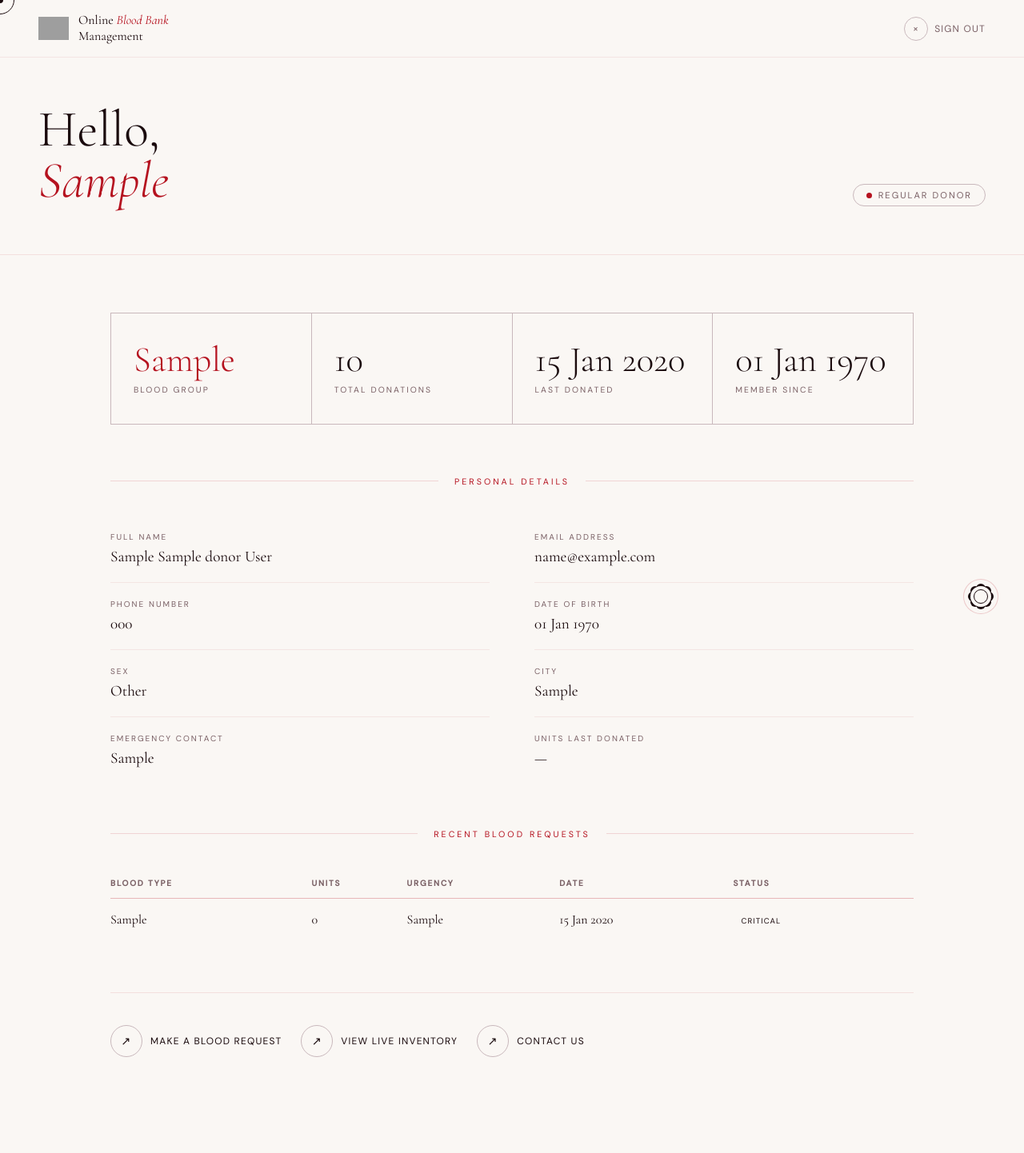
After one commit to sohxmm/Online-Blood-Bank-Management-System, a PHP site: page /dashboard.php in a window 1280 px wide. The commit adds this page. Shown: the whole page at 80% size. Run offline with PHP 8.4, Linux system fonts and the light colour scheme; the visitor is signed in with stand-in values (Sample User, id 1); tables that the repository leaves empty or names only in its code hold one stand-in row (values such as "Sample post"); grey boxes are pictures that could not be loaded.

Commit message:
add login, dashboard and logout with session auth

```diff
--- /dev/null
+++ b/dashboard.php
@@ -0,0 +1,355 @@
+<?php
+// dashboard.php — Donor Dashboard
+// Protected: only accessible after login
+
+session_start();
+if (!isset($_SESSION['donor_id'])) {
+    header('Location: login.php');
+    exit;
+}
+
+require_once 'db.php';
+$db = getDB();
+
+$donorID = (int)$_SESSION['donor_id'];
+
+// Fetch full donor details
+$stmt = $db->prepare(
+    'SELECT d.FName, d.MName, d.LName, d.DOB, d.Sex, d.Email,
+            d.BloodGroup, d.City, d.Pincode, d.EmergencyContact,
+            d.LastDonationDate, d.UnitsLastDonated, d.RegisteredAt,
+            dc.PhoneNo
+     FROM   Donor d
+     LEFT JOIN Donor_Contact dc ON dc.DonorID = d.DonorID
+     WHERE  d.DonorID = ?
+     LIMIT  1'
+);
+$stmt->bind_param('i', $donorID);
+$stmt->execute();
+$donor = $stmt->get_result()->fetch_assoc();
+$stmt->close();
+
+if (!$donor) {
+    session_destroy();
+    header('Location: login.php?error=' . urlencode('Session expired. Please sign in again.'));
+    exit;
+}
+
+// Check Regular or First-Time donor
+$stmtR = $db->prepare('SELECT TotalDonations, LastDonationDate FROM Regular_Donor WHERE DonorID = ? LIMIT 1');
+$stmtR->bind_param('i', $donorID);
+$stmtR->execute();
+$regular = $stmtR->get_result()->fetch_assoc();
+$stmtR->close();
+
+// Fetch blood requests submitted under this donor's name
+$stmtReq = $db->prepare(
+    'SELECT BloodGroup, UnitsRequested, Urgency, Status, RequestDate
+     FROM   Blood_Request
+     WHERE  RequesterPhone = (
+         SELECT PhoneNo FROM Donor_Contact WHERE DonorID = ? LIMIT 1
+     )
+     ORDER  BY RequestDate DESC
+     LIMIT  5'
+);
+$stmtReq->bind_param('i', $donorID);
+$stmtReq->execute();
+$requests = $stmtReq->get_result()->fetch_all(MYSQLI_ASSOC);
+$stmtReq->close();
+
+// Helper
+function fmt(?string $date): string {
+    if (!$date) return '—';
+    return date('d M Y', strtotime($date));
+}
+$fullName  = trim($donor['FName'] . ' ' . ($donor['MName'] ? $donor['MName'] . ' ' : '') . $donor['LName']);
+$donorType = $regular ? 'Regular Donor' : 'First-Time Donor';
+$totalDons = $regular ? $regular['TotalDonations'] : 0;
+?>
+<!DOCTYPE html>
+<html lang="en">
+<head>
+<meta charset="UTF-8">
+<meta name="viewport" content="width=device-width, initial-scale=1.0">
+<title>Dashboard — Bloodline</title>
+<link rel="preconnect" href="https://fonts.googleapis.com">
+<link rel="preconnect" href="https://fonts.gstatic.com" crossorigin>
+<link href="https://fonts.googleapis.com/css2?family=Cormorant+Garamond:ital,wght@0,300;0,400;0,500;0,600;0,700;1,300;1,400;1,500;1,600;1,700&family=DM+Sans:wght@300;400;500&display=swap" rel="stylesheet">
+<style>
+*,*::before,*::after{margin:0;padding:0;box-sizing:border-box;}
+:root{
+  --cream:#FAF7F4;--cream-dark:#F0EBE5;
+  --black:#1A0A0D;--red:#B5121F;
+  --gray:#7A6065;--gray-light:#C9B8BC;
+  --serif:'Cormorant Garamond',Georgia,serif;
+  --sans:'DM Sans',sans-serif;
+}
+body{font-family:var(--sans);background:var(--cream);color:var(--black);cursor:none;overflow-x:hidden;}
+body.dark-mode{--cream:#1E0E12;--cream-dark:#280E14;--black:#FAF0F2;--gray:#B89098;--gray-light:#5A3040;}
+
+.cursor-dot{width:8px;height:8px;background:var(--black);border-radius:50%;position:fixed;top:0;left:0;pointer-events:none;z-index:99999;transform:translate(-50%,-50%);transition:width .2s,height .2s,background .2s;}
+.cursor-ring{width:36px;height:36px;border:1.5px solid var(--black);border-radius:50%;position:fixed;top:0;left:0;pointer-events:none;z-index:99998;transform:translate(-50%,-50%);transition:width .35s,height .35s,border-color .2s;}
+.cursor-dot.hov{width:12px;height:12px;background:var(--red);}
+.cursor-ring.hov{width:56px;height:56px;border-color:var(--red);}
+
+/* NAV */
+nav{position:fixed;top:0;left:0;right:0;height:72px;display:flex;align-items:center;justify-content:space-between;padding:0 48px;z-index:1000;background:rgba(250,247,244,.97);backdrop-filter:blur(12px);border-bottom:1px solid rgba(181,18,31,.08);transition:background .4s;}
+body.dark-mode nav{background:rgba(30,14,18,.97);}
+.nav-logo{display:flex;align-items:center;gap:12px;text-decoration:none;color:var(--black);cursor:none;}
+.nav-logo img{width:38px;height:38px;object-fit:contain;}
+.nav-logo-text{font-family:var(--serif);font-size:1rem;line-height:1.2;color:var(--black);}
+.nav-logo-text em{font-style:italic;color:var(--red);}
+.nav-right{display:flex;align-items:center;gap:24px;}
+.nav-logout{display:flex;align-items:center;gap:8px;text-decoration:none;font-size:.75rem;letter-spacing:.1em;text-transform:uppercase;color:var(--gray);cursor:none;transition:color .2s;}
+.nav-logout:hover{color:var(--red);}
+.nav-logout-arrow{width:30px;height:30px;border:1px solid var(--gray-light);border-radius:50%;display:flex;align-items:center;justify-content:center;font-size:.8rem;transition:all .3s;}
+.nav-logout:hover .nav-logout-arrow{border-color:var(--red);color:var(--red);}
+
+/* HERO */
+.dash-hero{padding:130px 48px 60px;background:var(--cream);border-bottom:1px solid rgba(181,18,31,.1);display:flex;justify-content:space-between;align-items:flex-end;transition:background .4s;}
+.dash-hero h1{font-family:var(--serif);font-size:clamp(2.5rem,5vw,5rem);font-weight:300;line-height:1.0;color:var(--black);}
+.dash-hero h1 em{font-style:italic;color:var(--red);}
+.dash-hero-right{text-align:right;}
+.donor-type-badge{display:inline-flex;align-items:center;gap:8px;font-size:.7rem;letter-spacing:.18em;text-transform:uppercase;color:var(--gray);border:1px solid var(--gray-light);padding:6px 16px;border-radius:100px;}
+.donor-type-badge span{width:7px;height:7px;border-radius:50%;background:var(--red);display:inline-block;}
+
+/* BODY */
+.dash-body{max-width:1100px;margin:0 auto;padding:72px 48px 120px;}
+
+/* Stat cards row */
+.stat-row{display:grid;grid-template-columns:repeat(4,1fr);gap:1px;background:var(--gray-light);border:1px solid var(--gray-light);margin-bottom:64px;}
+.stat-card{background:var(--cream);padding:36px 28px;transition:background .3s;}
+body.dark-mode .stat-card{background:var(--cream);}
+.stat-card-val{font-family:var(--serif);font-size:2.8rem;font-weight:300;color:var(--black);line-height:1;margin-bottom:8px;}
+.stat-card-val.red{color:var(--red);}
+.stat-card-lbl{font-size:.65rem;letter-spacing:.2em;text-transform:uppercase;color:var(--gray);}
+
+/* Section divider */
+.sec-div{display:flex;align-items:center;gap:20px;margin:56px 0 36px;}
+.sec-div-line{flex:1;height:1px;background:rgba(181,18,31,.15);}
+.sec-div-label{font-size:.67rem;letter-spacing:.28em;text-transform:uppercase;color:var(--red);white-space:nowrap;}
+
+/* Detail grid */
+.detail-grid{display:grid;grid-template-columns:1fr 1fr;gap:0 56px;}
+.detail-item{padding:20px 0;border-bottom:1px solid rgba(181,18,31,.08);}
+.detail-item:last-child,.detail-item:nth-last-child(2){border-bottom:none;}
+.detail-lbl{font-size:.63rem;letter-spacing:.2em;text-transform:uppercase;color:var(--gray);margin-bottom:6px;}
+.detail-val{font-family:var(--serif);font-size:1.2rem;color:var(--black);}
+
+/* Requests table */
+.req-table{width:100%;border-collapse:collapse;margin-top:8px;}
+.req-table th{font-size:.63rem;letter-spacing:.18em;text-transform:uppercase;color:var(--gray);padding:12px 0;text-align:left;border-bottom:1px solid rgba(181,18,31,.15);}
+.req-table td{padding:16px 0;font-family:var(--serif);font-size:1rem;color:var(--black);border-bottom:1px solid rgba(181,18,31,.06);}
+.req-table tr:last-child td{border-bottom:none;}
+.status-pill{display:inline-block;font-size:.6rem;letter-spacing:.12em;text-transform:uppercase;padding:3px 10px;border-radius:100px;font-family:var(--sans);}
+.status-pill.Pending{background:rgba(181,18,31,.08);color:var(--red);}
+.status-pill.Fulfilled{background:rgba(34,197,94,.1);color:#15803d;}
+.status-pill.Cancelled{background:rgba(100,100,100,.1);color:var(--gray);}
+
+.empty-note{font-size:.85rem;color:var(--gray);font-style:italic;padding:24px 0;}
+
+/* Actions row */
+.action-row{display:flex;gap:24px;flex-wrap:wrap;margin-top:64px;padding-top:40px;border-top:1px solid rgba(181,18,31,.1);}
+.action-link{display:flex;align-items:center;gap:10px;text-decoration:none;font-size:.75rem;letter-spacing:.1em;text-transform:uppercase;color:var(--black);cursor:none;transition:color .2s;}
+.action-link:hover{color:var(--red);}
+.action-link-circle{width:40px;height:40px;border:1.5px solid var(--gray-light);border-radius:50%;display:flex;align-items:center;justify-content:center;font-size:.9rem;transition:all .3s;}
+.action-link:hover .action-link-circle{border-color:var(--red);color:var(--red);transform:rotate(45deg);}
+
+/* Theme toggle */
+.theme-toggle{position:fixed;bottom:32px;right:32px;z-index:9000;width:44px;height:44px;border-radius:50%;border:1px solid rgba(181,18,31,.2);background:rgba(250,247,244,.9);backdrop-filter:blur(8px);cursor:pointer;display:flex;align-items:center;justify-content:center;transition:border-color .3s,background .4s,transform .3s;}
+.theme-toggle:hover{border-color:#B5121F;transform:scale(1.08);}
+.theme-toggle-icon{width:18px;height:18px;position:relative;transition:transform .5s ease;}
+.tog-sun{width:18px;height:18px;border-radius:50%;border:1.5px solid #1A0A0D;position:absolute;top:0;left:0;transition:all .4s;}
+.tog-sun::before{content:'';position:absolute;top:50%;left:50%;width:26px;height:26px;margin:-13px;border-radius:50%;box-shadow:0 -10px 0 -7px #1A0A0D,0 10px 0 -7px #1A0A0D,-10px 0 0 -7px #1A0A0D,10px 0 0 -7px #1A0A0D,-7px -7px 0 -7px #1A0A0D,7px -7px 0 -7px #1A0A0D,-7px 7px 0 -7px #1A0A0D,7px 7px 0 -7px #1A0A0D;transition:all .4s;}
+.tog-moon{width:18px;height:18px;border-radius:50%;background:rgba(250,247,244,.9);position:absolute;top:-3px;left:5px;transform:scale(0);transition:transform .4s,background .4s;}
+body.dark-mode .theme-toggle{background:rgba(26,10,13,.9);border-color:rgba(181,18,31,.3);}
+body.dark-mode .tog-sun{border-color:#FAF0F2;}
+body.dark-mode .tog-sun::before{box-shadow:none;opacity:0;}
+body.dark-mode .tog-moon{background:rgba(26,10,13,.9);transform:scale(1);}
+body.dark-mode .theme-toggle-icon{transform:rotate(25deg);}
+</style>
+</head>
+<body>
+
+<div class="cursor-dot" id="cDot"></div>
+<div class="cursor-ring" id="cRing"></div>
+
+<nav>
+  <a href="index.html" class="nav-logo">
+    <img src="assets/logo-light.png" alt="Bloodline" id="pageLogo" onerror="this.style.display='none'">
+    <div class="nav-logo-text">Online <em>Blood Bank</em><br>Management</div>
+  </a>
+  <div class="nav-right">
+    <a href="logout.php" class="nav-logout">
+      <div class="nav-logout-arrow">×</div>
+      Sign Out
+    </a>
+  </div>
+</nav>
+
+<!-- HERO -->
+<div class="dash-hero">
+  <div>
+    <h1>Hello,<br><em><?= htmlspecialchars($donor['FName']) ?></em></h1>
+  </div>
+  <div class="dash-hero-right">
+    <div class="donor-type-badge">
+      <span></span>
+      <?= htmlspecialchars($donorType) ?>
+    </div>
+  </div>
+</div>
+
+<div class="dash-body">
+
+  <!-- STAT CARDS -->
+  <div class="stat-row">
+    <div class="stat-card">
+      <div class="stat-card-val red"><?= htmlspecialchars($donor['BloodGroup']) ?></div>
+      <div class="stat-card-lbl">Blood Group</div>
+    </div>
+    <div class="stat-card">
+      <div class="stat-card-val"><?= $totalDons ?></div>
+      <div class="stat-card-lbl">Total Donations</div>
+    </div>
+    <div class="stat-card">
+      <div class="stat-card-val"><?= fmt($donor['LastDonationDate']) ?></div>
+      <div class="stat-card-lbl">Last Donated</div>
+    </div>
+    <div class="stat-card">
+      <div class="stat-card-val"><?= fmt($donor['RegisteredAt']) ?></div>
+      <div class="stat-card-lbl">Member Since</div>
+    </div>
+  </div>
+
+  <!-- PERSONAL DETAILS -->
+  <div class="sec-div">
+    <div class="sec-div-line"></div>
+    <div class="sec-div-label">Personal Details</div>
+    <div class="sec-div-line"></div>
+  </div>
+
+  <div class="detail-grid">
+    <div class="detail-item">
+      <div class="detail-lbl">Full Name</div>
+      <div class="detail-val"><?= htmlspecialchars($fullName) ?></div>
+    </div>
+    <div class="detail-item">
+      <div class="detail-lbl">Email Address</div>
+      <div class="detail-val"><?= htmlspecialchars($donor['Email']) ?></div>
+    </div>
+    <div class="detail-item">
+      <div class="detail-lbl">Phone Number</div>
+      <div class="detail-val"><?= htmlspecialchars($donor['PhoneNo'] ?? '—') ?></div>
+    </div>
+    <div class="detail-item">
+      <div class="detail-lbl">Date of Birth</div>
+      <div class="detail-val"><?= fmt($donor['DOB']) ?></div>
+    </div>
+    <div class="detail-item">
+      <div class="detail-lbl">Sex</div>
+      <div class="detail-val"><?= $donor['Sex'] === 'M' ? 'Male' : ($donor['Sex'] === 'F' ? 'Female' : 'Other') ?></div>
+    </div>
+    <div class="detail-item">
+      <div class="detail-lbl">City</div>
+      <div class="detail-val"><?= htmlspecialchars($donor['City'] ?: '—') ?></div>
+    </div>
+    <div class="detail-item">
+      <div class="detail-lbl">Emergency Contact</div>
+      <div class="detail-val"><?= htmlspecialchars($donor['EmergencyContact'] ?: '—') ?></div>
+    </div>
+    <div class="detail-item">
+      <div class="detail-lbl">Units Last Donated</div>
+      <div class="detail-val"><?= (int)$donor['UnitsLastDonated'] ?: '—' ?></div>
+    </div>
+  </div>
+
+  <!-- RECENT REQUESTS -->
+  <div class="sec-div">
+    <div class="sec-div-line"></div>
+    <div class="sec-div-label">Recent Blood Requests</div>
+    <div class="sec-div-line"></div>
+  </div>
+
+  <?php if (empty($requests)): ?>
+    <p class="empty-note">No blood requests found under your phone number.</p>
+  <?php else: ?>
+    <table class="req-table">
+      <thead>
+        <tr>
+          <th>Blood Type</th>
+          <th>Units</th>
+          <th>Urgency</th>
+          <th>Date</th>
+          <th>Status</th>
+        </tr>
+      </thead>
+      <tbody>
+        <?php foreach ($requests as $req): ?>
+        <tr>
+          <td><?= htmlspecialchars($req['BloodGroup']) ?></td>
+          <td><?= (int)$req['UnitsRequested'] ?></td>
+          <td><?= htmlspecialchars($req['Urgency']) ?></td>
+          <td><?= fmt($req['RequestDate']) ?></td>
+          <td><span class="status-pill <?= htmlspecialchars($req['Status']) ?>"><?= htmlspecialchars($req['Status']) ?></span></td>
+        </tr>
+        <?php endforeach; ?>
+      </tbody>
+    </table>
+  <?php endif; ?>
+
+  <!-- QUICK ACTIONS -->
+  <div class="action-row">
+    <a href="make-request.html" class="action-link">
+      <div class="action-link-circle">↗</div>
+      Make a Blood Request
+    </a>
+    <a href="inventory.html" class="action-link">
+      <div class="action-link-circle">↗</div>
+      View Live Inventory
+    </a>
+    <a href="contact.php" class="action-link">
+      <div class="action-link-circle">↗</div>
+      Contact Us
+    </a>
+  </div>
+
+</div>
+
+<button class="theme-toggle" id="themeToggle">
+  <div class="theme-toggle-icon">
+    <div class="tog-sun"></div>
+    <div class="tog-moon"></div>
+  </div>
+</button>
+
+<script src="gsap.min.js"></script>
+<script>
+const cDot=document.getElementById('cDot'),cRing=document.getElementById('cRing');
+let mx=0,my=0,rx=0,ry=0;
+document.addEventListener('mousemove',e=>{mx=e.clientX;my=e.clientY;});
+(function loop(){cDot.style.left=mx+'px';cDot.style.top=my+'px';rx+=(mx-rx)*.12;ry+=(my-ry)*.12;cRing.style.left=rx+'px';cRing.style.top=ry+'px';requestAnimationFrame(loop);})();
+document.querySelectorAll('a,button').forEach(e=>{
+  e.addEventListener('mouseenter',()=>{cDot.classList.add('hov');cRing.classList.add('hov');});
+  e.addEventListener('mouseleave',()=>{cDot.classList.remove('hov');cRing.classList.remove('hov');});
+});
+
+const tBtn=document.getElementById('themeToggle');
+const pageLogo=document.getElementById('pageLogo');
+let dark=false;
+tBtn.addEventListener('click',()=>{
+  dark=!dark;
+  document.body.classList.toggle('dark-mode',dark);
+  if(pageLogo) pageLogo.src=dark?'assets/logo-dark.png':'assets/logo-light.png';
+});
+
+try{
+  if(typeof gsap!=='undefined'){
+    gsap.from('.dash-hero h1',{y:40,opacity:0,duration:1,ease:'power3.out',delay:.1});
+    gsap.from('.stat-card',{y:30,opacity:0,duration:.7,stagger:.08,ease:'power2.out',delay:.2});
+    gsap.from('.detail-item',{y:20,opacity:0,duration:.5,stagger:.04,ease:'power2.out',delay:.4});
+  }
+}catch(e){}
+</script>
+</body>
+</html>
--- a/index.html
+++ b/index.html
@@ -1631,7 +1631,7 @@ body.dark-mode .theme-toggle-icon { transform: rotate(25deg); }
       <div class="team-member-img"><img src="assets/sk.png" alt="Soham Kanase"></div>
       <div class="team-member-name">Soham Kanase</div>
       <div class="team-member-role">Developer</div>
-      <div class="team-member-bio">Manages critical blood request dispatch and coordinates with hospitals across the network for urgent cases.</div>
+      <div class="team-member-bio">Engineered the PHP backend, MySQL schema, and live inventory system, connecting all frontend interactions to a fully functional database layer.</div>
     </div>
   </div>
 </div>
@@ -1767,7 +1767,7 @@ body.dark-mode .theme-toggle-icon { transform: rotate(25deg); }
         <a href="make-request.html">Make Request</a>
         <a href="inventory.html">Inventory</a>
         <a href="registration.php">Register</a>
-        <a href="login.html">Login</a>
+        <a href="login.php">Login</a>
       </div>
       <div class="footer-col">
         <h4>Info</h4>
--- /dev/null
+++ b/logout.php
@@ -0,0 +1,6 @@
+<?php
+// logout.php — destroys the session and sends user back to login
+session_start();
+session_destroy();
+header('Location: login.php');
+exit;
--- a/registration.php
+++ b/registration.php
@@ -407,7 +407,7 @@ body.dark-mode .theme-toggle-icon{transform:rotate(25deg);}
       <div class="submit-circle">→</div>
       Register as Donor
     </button>
-    <a href="login.html" class="login-link">
+    <a href="login.php" class="login-link">
       Already registered? Sign in
       <div class="login-link-arrow">↗</div>
     </a>
```
Also changed, not shown: login.php (added, +222 -0 lines), login_handler.php (added, +54 -0 lines), assets/sk.png (added).
